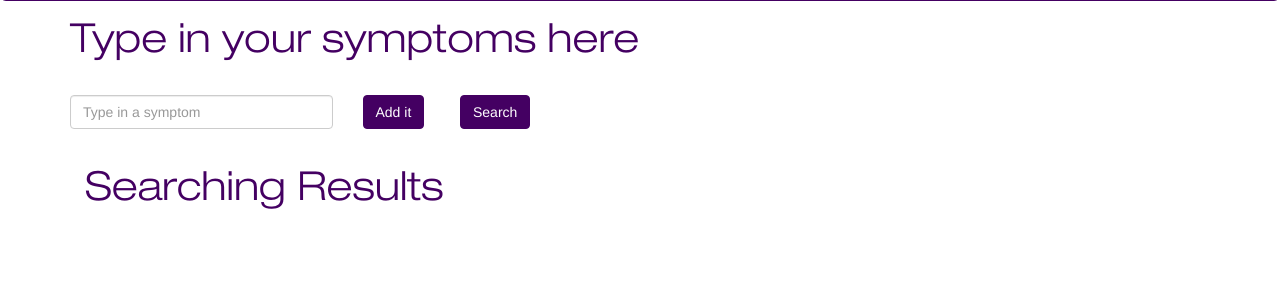
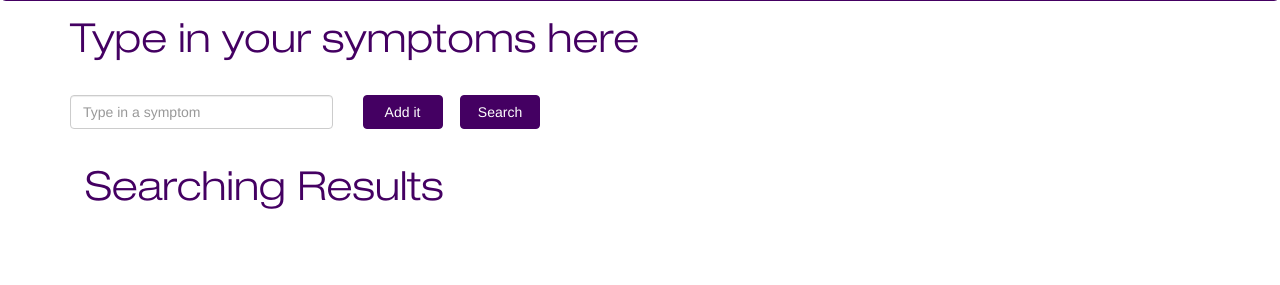
Before and after one commit to benben1026/health_care, a Flask app: page /search in a window 1280 px wide. Shown: the part 226-511 px from the top of the page. Run offline with Flask 2, Linux system fonts and the light colour scheme; some libraries are stand-ins or nearby versions.

Commit message:
url adjustment

```diff
--- a/app/static/css/homepage.css
+++ b/app/static/css/homepage.css
@@ -1,18 +1,18 @@
 @font-face {
  font-family: 'Helvetica Neue Light';
-  src: url(http://localhost:3000/static/bootstrap-3.3.4-dist/fonts/HelveticaNeueLTPro-Lt.otf);
+  src: url(../bootstrap-3.3.4-dist/fonts/HelveticaNeueLTPro-Lt.otf);
 }
 @font-face {
  font-family: 'Helvetica Neue Light Extended';
-  src: url(http://localhost:3000/static/bootstrap-3.3.4-dist/fonts/HelveticaNeueLTPro-LtEx.otf);
+  src: url(../bootstrap-3.3.4-dist/fonts/HelveticaNeueLTPro-LtEx.otf);
 }
 @font-face {
  font-family: 'Helvetica Neue Thin';
-  src: url(http://localhost:3000/static/bootstrap-3.3.4-dist/fonts/HelveticaNeueLTPro-Th.otf);
+  src: url(../bootstrap-3.3.4-dist/fonts/HelveticaNeueLTPro-Th.otf);
 }
 @font-face {
  font-family: 'Helvetica Neue Thin Extended';
-  src: url(http://localhost:3000/static/bootstrap-3.3.4-dist/fonts/HelveticaNeueLTPro-ThEx.otf);
+  src: url(../bootstrap-3.3.4-dist/fonts/HelveticaNeueLTPro-ThEx.otf);
 }
 
 .my-navbar-brand{
@@ -158,11 +158,17 @@
 	background-color:rgb(68,0,98) !important;
 	color:rgb(255,255,255) !important;
 	border:1px solid rgb(68,0,98) !important;
+	width:80px !important;
 }
 .my-search-btn-add:hover{
 	background-color:rgb(212,96,93) !important;
 	color:rgb(255,255,255) !important;
 	border:1px solid rgb(212,96,93) !important;
+}
+.my-search-disease-match1{
+	padding-right:0px !important;
+	font-family:  Helvetica, Arial, sans-serif !important;
+	color:rgb(68,0,98) !important;
 }
 .my-search-btn-symptom{
 	color:rgb(255,255,255) !important;
@@ -198,6 +204,7 @@
 .my-h3-disease{
 	color:rgb(212,96,93) !important;
 	font-family: 'Helvetica Neue Light Extended', Helvetica, Arial, sans-serif !important;
+
 }
 .my-frame{
 	width:400px;
--- a/app/static/summer/testFemale.html
+++ b/app/static/summer/testFemale.html
@@ -235,7 +235,7 @@ function onDocumentMouseDown( event ) {
 	if ( intersects2.length > 0 )
 	{
 		var position = intersects2[0].object.name
-		parent.postMessage(position,"http://localhost:3000/model");
+		parent.postMessage(position,"http://128.199.82.15:3000/model");
 	}
 }
 
--- a/app/static/summer/testMale.html
+++ b/app/static/summer/testMale.html
@@ -234,7 +234,7 @@ function onDocumentMouseDown( event ) {
 	if ( intersects2.length > 0 )
 	{
 		var position = intersects2[0].object.name
-		parent.postMessage(position,"http://localhost:3000/model");
+		parent.postMessage(position,"http://128.199.82.15:3000/model");
 	}
 }
 
```
